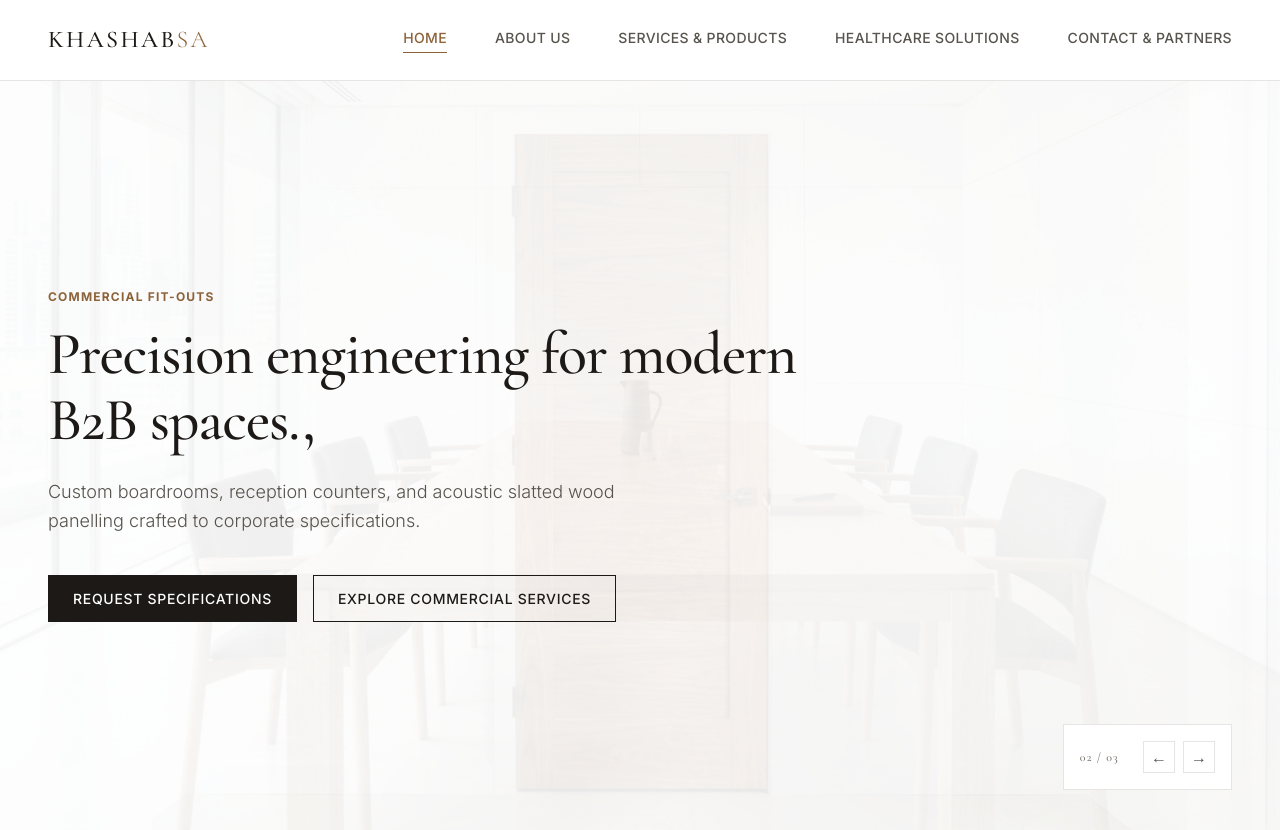
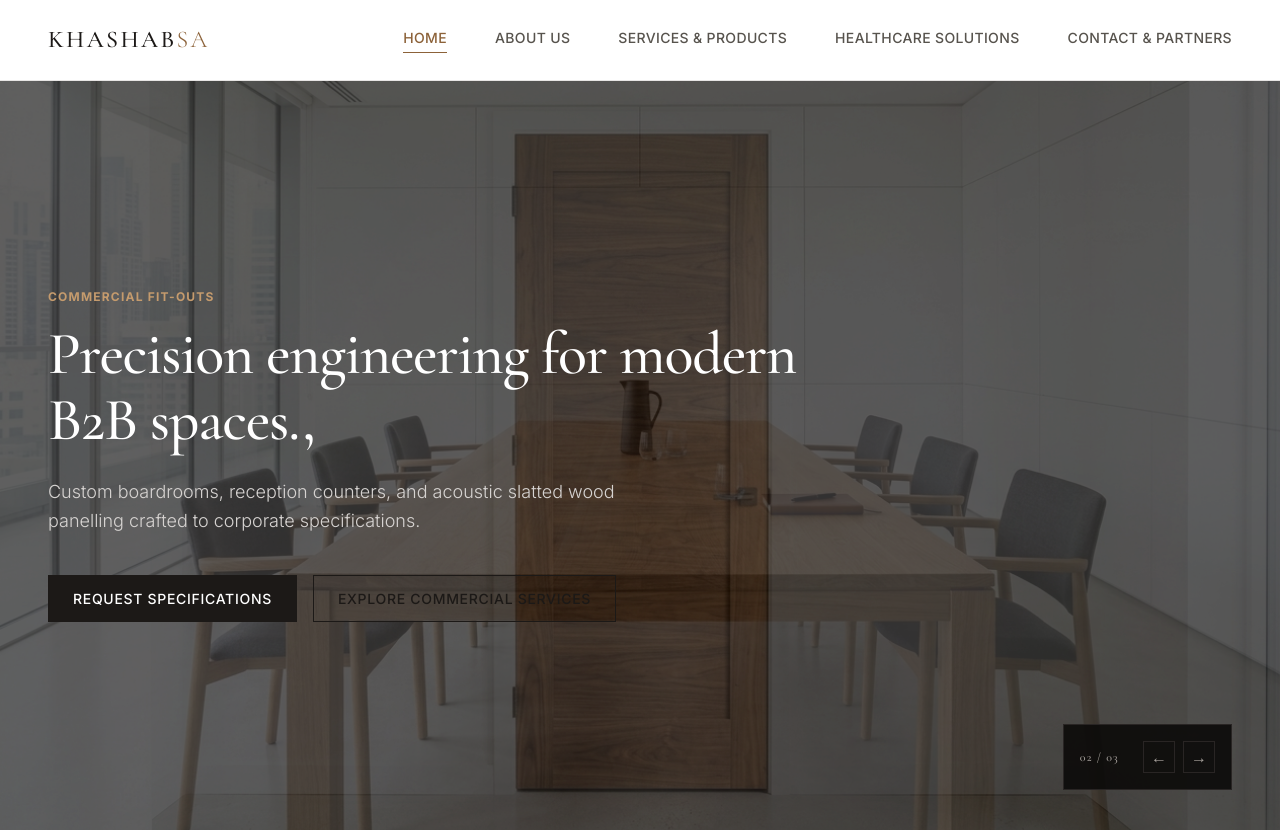
Before and after one commit to moizkhann6/khashab-website, a Next.js app: page / in a window 1280 px wide. Shown: the top 830 px of the page. Built offline with nearby package versions, Linux system fonts and the light colour scheme.

Commit message:
style: change hero background slider overlay to light black with high-contrast white text

```diff
--- a/src/components/HeroSlider.tsx
+++ b/src/components/HeroSlider.tsx
@@ -50,7 +50,7 @@ export default function HeroSlider() {
   };
 
   return (
-    <section className="relative h-[650px] lg:h-[750px] bg-white overflow-hidden border-b border-stone-100">
+    <section className="relative h-[650px] lg:h-[750px] bg-stone-950 overflow-hidden border-b border-stone-900">
       {/* Background Image Slides (Smooth Crossfade, 2D) */}
       <div className="absolute inset-0 z-0">
         {slides.map((slide, idx) => (
@@ -68,8 +68,8 @@ export default function HeroSlider() {
               className="object-cover"
               sizes="100vw"
             />
-            {/* Minimalist Solid White/Beige Overlay (85% opacity to keep text legible and maintain white background tone) */}
-            <div className="absolute inset-0 bg-white/85" />
+            {/* Minimalist Solid Light Black Overlay (50% opacity for cinematic woodwork contrast) */}
+            <div className="absolute inset-0 bg-black/50" />
           </div>
         ))}
       </div>
@@ -87,23 +87,23 @@ export default function HeroSlider() {
                   : "hidden opacity-0 translate-y-4"
               }`}
             >
-              <span className="text-xs font-bold text-accent uppercase tracking-widest block mb-4">
+              <span className="text-xs font-bold text-[#c59b6d] uppercase tracking-widest block mb-4">
                 {slide.category}
               </span>
-              <h1 className="text-4xl sm:text-6xl font-serif text-primary leading-[1.1] mb-6">
+              <h1 className="text-4xl sm:text-6xl font-serif text-white leading-[1.1] mb-6">
                 {slide.title.split(",")[0]},<br />
-                <span className="italic font-light text-stone-500">
+                <span className="italic font-light text-stone-300">
                   {slide.title.split(",")[1]?.trim() || ""}
                 </span>
               </h1>
-              <p className="text-stone-600 font-light text-base sm:text-lg leading-relaxed mb-10 max-w-xl">
+              <p className="text-stone-300 font-light text-base sm:text-lg leading-relaxed mb-10 max-w-xl">
                 {slide.subtitle}
               </p>
               <div className="flex flex-col sm:flex-row gap-4">
-                <Link href="/contact" className="btn-primary">
+                <Link href="/contact" className="btn-primary bg-white text-stone-950 border-white hover:bg-[#c59b6d] hover:border-[#c59b6d] hover:text-white">
                   Request Specifications
                 </Link>
-                <Link href={slide.linkHref} className="btn-secondary">
+                <Link href={slide.linkHref} className="btn-secondary border-white text-white hover:bg-white hover:text-stone-950">
                   {slide.linkText}
                 </Link>
               </div>
@@ -113,9 +113,9 @@ export default function HeroSlider() {
       </div>
 
       {/* Slider Controls & Slide Indicators */}
-      <div className="absolute bottom-10 right-6 lg:right-12 z-20 flex items-center space-x-6 bg-white border border-stone-200 p-4">
+      <div className="absolute bottom-10 right-6 lg:right-12 z-20 flex items-center space-x-6 bg-stone-950/90 border border-stone-800 p-4">
         {/* Slide Fraction Counter */}
-        <span className="font-serif text-xs font-medium tracking-widest text-stone-500">
+        <span className="font-serif text-xs font-medium tracking-widest text-stone-400">
           {(current + 1).toString().padStart(2, "0")} / {slides.length.toString().padStart(2, "0")}
         </span>
 
@@ -124,14 +124,14 @@ export default function HeroSlider() {
           <button
             onClick={prevSlide}
             aria-label="Previous slide"
-            className="w-8 h-8 flex items-center justify-center border border-stone-200 text-stone-600 hover:bg-stone-900 hover:text-white hover:border-stone-900 transition-colors duration-200 cursor-pointer"
+            className="w-8 h-8 flex items-center justify-center border border-stone-800 text-stone-400 hover:bg-white hover:text-stone-950 hover:border-white transition-colors duration-200 cursor-pointer"
           >
             &larr;
           </button>
           <button
             onClick={nextSlide}
             aria-label="Next slide"
-            className="w-8 h-8 flex items-center justify-center border border-stone-200 text-stone-600 hover:bg-stone-900 hover:text-white hover:border-stone-900 transition-colors duration-200 cursor-pointer"
+            className="w-8 h-8 flex items-center justify-center border border-stone-800 text-stone-400 hover:bg-white hover:text-stone-950 hover:border-white transition-colors duration-200 cursor-pointer"
           >
             &rarr;
           </button>
```
